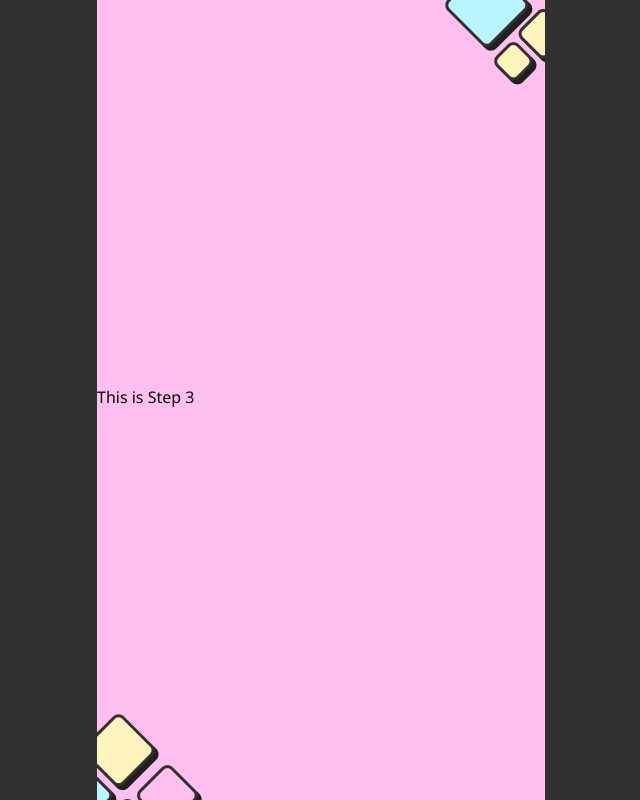
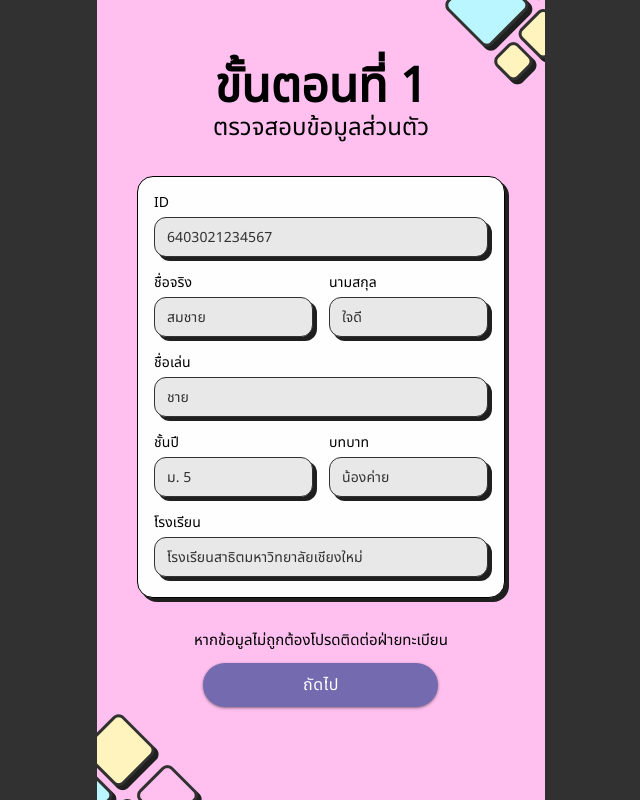
Before and after one commit to isd-sgcu/cucm25-frontend, a React (Vite) app: page /auth/verify-information in a window 1280 px wide. Shown: the whole page, without its empty margins (319-959 px from the left). Built offline with nearby package versions, Linux system fonts and the light colour scheme.

Commit message:
feat: verify step 3

```diff
--- a/src/components/auth/VerifyInformationStep1.tsx
+++ b/src/components/auth/VerifyInformationStep1.tsx
@@ -8,7 +8,7 @@ import type { UserInterface } from '@/interface/user'
 import { formatEducationLevel, formatRole } from '@/lib/utils'
 
 interface VerifyInformationStep1Props {
-  handleNextStep?: () => void
+  handleNextStep: () => void
 }
 
 function VerifyInformationStep1({ handleNextStep }: VerifyInformationStep1Props) {
@@ -47,7 +47,12 @@ function VerifyInformationStep1({ handleNextStep }: VerifyInformationStep1Props)
     setFirstName(mockUserData.firstname)
     setLastName(mockUserData.lastname)
     setNickName(mockUserData.nickname)
-    setEducationLevel(formatEducationLevel({ educationLevel: mockUserData.education_level, year: mockUserData.year }))
+    setEducationLevel(
+      formatEducationLevel({
+        educationLevel: mockUserData.education_level,
+        year: mockUserData.year,
+      })
+    )
     setRole(formatRole(mockUserData.role))
     setSchool(mockUserData.school)
   }, [])
--- a/src/components/auth/VerifyInformationStep3.tsx
+++ b/src/components/auth/VerifyInformationStep3.tsx
@@ -1,9 +1,95 @@
+import { useState } from 'react'
+import { Container } from '../ui/container'
+import { Button } from '../ui/button'
+import { ArrowBack } from '@mui/icons-material'
+import { Input } from '../ui/input'
+
 interface VerifyInformationStep3Props {
-  handleNextStep?: () => void
+  handleNextStep: () => void
+  handlePreviousStep: () => void
 }
 
-function VerifyInformationStep3({ handleNextStep }: VerifyInformationStep3Props) {
-  return <div>This is Step 3</div>
+function VerifyInformationStep3({
+  handleNextStep,
+  handlePreviousStep,
+}: VerifyInformationStep3Props) {
+  const [acceptances, setAcceptances] = useState(
+    [
+      'ข้อกำหนด 1',
+      'ข้อกำหนด 2',
+      'ข้อกำหนด 3',
+      'ข้อกำหนด 4',
+      'ข้อกำหนด 5',
+      'ข้อกำหนด 6',
+      'ข้อกำหนด 7',
+      'ข้อกำหนด 8',
+      'ข้อกำหนด 9',
+      'ข้อกำหนด 10',
+      'ข้อกำหนด 11',
+      'ข้อกำหนด 12',
+    ].map(text => ({
+      text,
+      checked: false,
+    }))
+  )
+
+  const toggleAcceptance = (index: number) => {
+    setAcceptances(prev =>
+      prev.map((item, i) => (i === index ? { ...item, checked: !item.checked } : item))
+    )
+  }
+
+  const allChecked = acceptances.every(a => a.checked)
+
+  return (
+    <>
+      <div className='flex flex-col gap-8 justify-center items-center px-6 font-prompt'>
+        <div className='flex flex-col items-center text-center'>
+          <h1 className='font-bold text-5xl'>ข้อกำหนด</h1>
+          <p className='font-normal text-2xl'>CUCM25 Reward</p>
+        </div>
+
+        <Container className='min-h-[100px] h-fit flex flex-col gap-4 justify-center py-6'>
+          {acceptances.map((item, index) => (
+            <label key={index} className='flex gap-2 items-center title-medium'>
+              <Input
+                type='checkbox'
+                checked={item.checked}
+                onChange={() => toggleAcceptance(index)}
+                className="appearance-none cursor-pointer w-6 h-6
+                  border-2 border-black rounded-sm bg-white flex items-center justify-center
+                  leading-none checked:after:content-['✓']
+                  checked:after:text-black checked:after:text-lg
+                  "
+              />
+              {item.text}
+            </label>
+          ))}
+        </Container>
+
+        <div className='w-full flex items-center gap-2 justify-center flex-wrap'>
+          <Button
+            size='md'
+            variant='outline'
+            className='shadow-elevation-1 rounded-full body-large bg-white'
+            onClick={handlePreviousStep}
+          >
+            <ArrowBack />
+            <span>ย้อนกลับ</span>
+          </Button>
+
+          <Button
+            size='md'
+            className='shadow-elevation-1 rounded-full body-large'
+            onClick={handleNextStep}
+            disabled={!allChecked}
+          >
+            ถัดไป
+          </Button>
+        </div>
+      </div>
+    </>
+  )
 }
 
 export default VerifyInformationStep3
--- a/src/page/auth/VerifyInformation.tsx
+++ b/src/page/auth/VerifyInformation.tsx
@@ -3,27 +3,49 @@ import VerifyInformationStep1 from '@/components/auth/VerifyInformationStep1'
 import VerifyInformationStep3 from '@/components/auth/VerifyInformationStep3'
 
 function VerifyInformation() {
-  const [step, setStep] = useState(3)
+  const [step, setStep] = useState(1)
 
   const handleNextStep = () => {
-    setStep(prevStep => prevStep + 1)
+    setStep(prevStep => prevStep + 2)
+  }
+
+  const handlePreviousStep = () => {
+    setStep(prevStep => prevStep - 2)
   }
 
   return (
     <>
-      <div className='absolute w-full h-full min-h-screen bg-light-pink sm:max-w-md mx-auto z-0'></div>
-      <div className='min-h-screen w-full flex items-center justify-center z-10'>
-        <div className='flex flex-col justify-between w-full sm:max-w-md mx-auto h-full'>
-          <div className='flex justify-end'>
-            <img src='/corner-tr.png' alt='Corner Decoration' />
-          </div>
-          <div className='py-2'>
-            {step === 1 && <VerifyInformationStep1 handleNextStep={handleNextStep} />}
-            {step === 3 && <VerifyInformationStep3 handleNextStep={handleNextStep} />}
-          </div>
-          <div className='flex justify-start'>
-            <img src='/corner-bl.png' alt='Corner Decoration' />
-          </div>
+      <div
+        className={`relative min-h-screen w-full flex items-center justify-center ${
+          step === 1
+            ? 'bg-light-pink'
+            : step === 2
+            ? 'bg-light-yellow'
+            : step === 3
+            ? 'bg-light-pink'
+            : step === 4
+            ? 'bg-light-blue'
+            : ''
+        }`}
+      >
+        {/* Corners */}
+        <img
+          src='/corner-tr.png'
+          className='absolute top-0 right-0 pointer-events-none select-none z-0'
+        />
+        <img
+          src='/corner-bl.png'
+          className='absolute bottom-0 left-0 pointer-events-none select-none z-0'
+        />
+
+        <div className='relative z-10 w-full sm:max-w-md h-screen overflow-y-auto py-16 px-4'>
+          {step === 1 && <VerifyInformationStep1 handleNextStep={handleNextStep} />}
+          {step === 3 && (
+            <VerifyInformationStep3
+              handleNextStep={handleNextStep}
+              handlePreviousStep={handlePreviousStep}
+            />
+          )}
         </div>
       </div>
     </>
```
